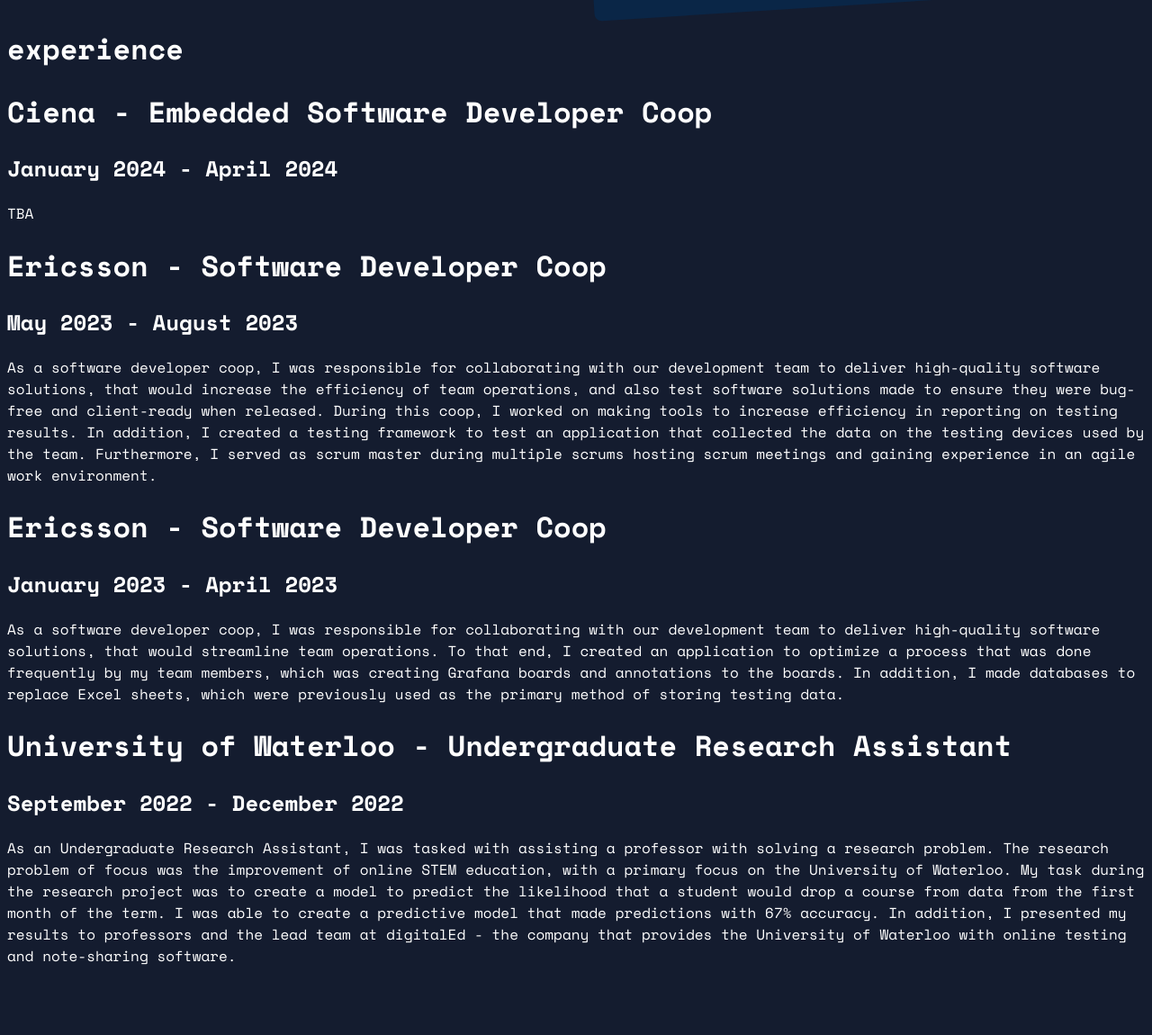
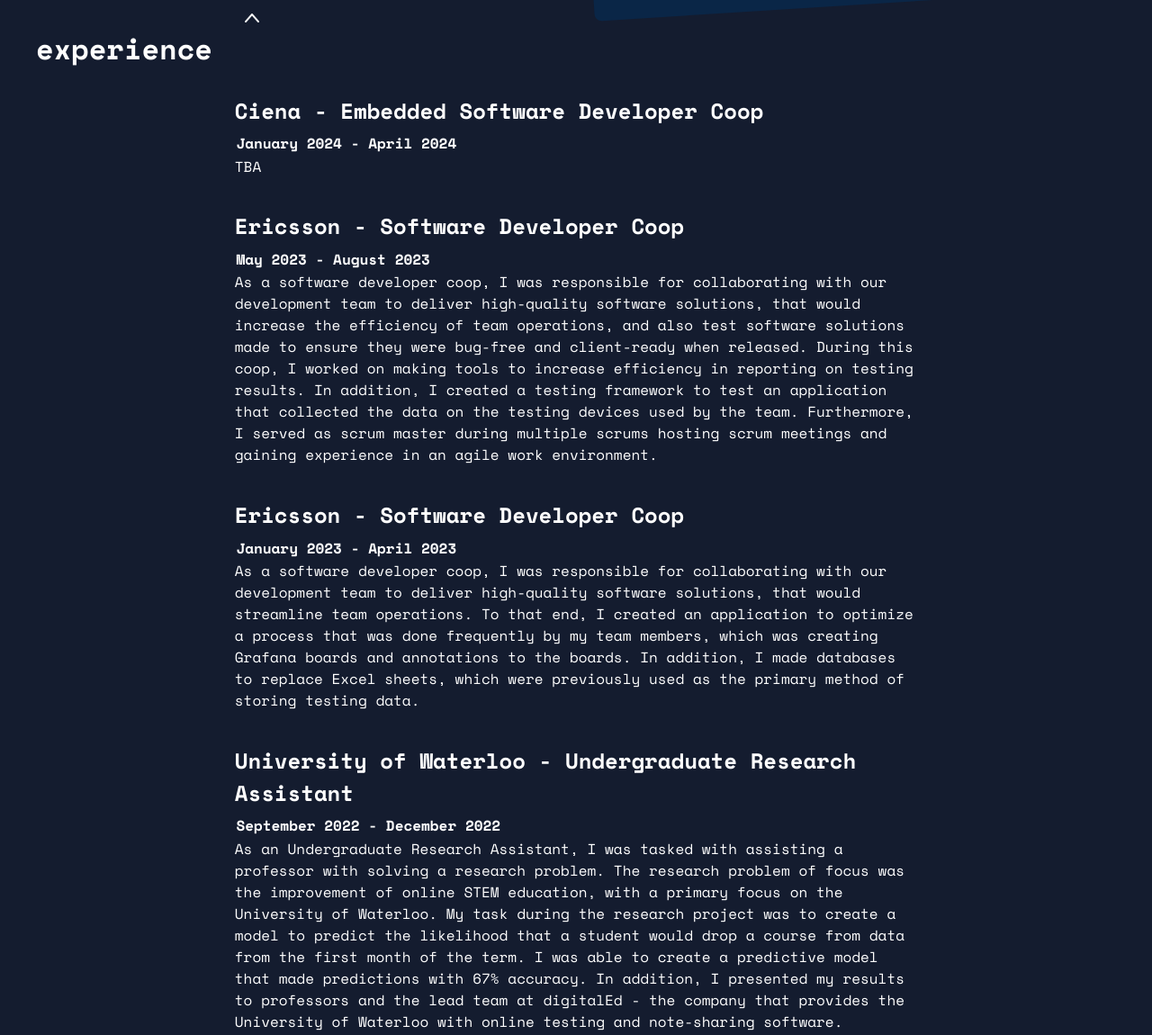
Before and after one commit to aarochuk/portfolio_v2, a plain HTML site: page index.html in a window 1280 px wide. Shown: the part 483-1633 px from the top of the page at 90% size. Before the commit the page ends 1573 px from the top, so only its background shows below. Drawn offline with nearby package versions, Linux system fonts and the light colour scheme.

Commit message:
started project section

```diff
--- a/index.html
+++ b/index.html
@@ -8,7 +8,7 @@
         <title>Andrew Arochukwu</title>
     </head>
     <body>
-        <div class="header">
+        <div id="head" class="header">
             <div class="header-name">
                 <p>andrew a.</p>
             </div>
@@ -38,32 +38,60 @@
             </div>
         </div>
         <div class="experience" id="exp">
-            <h1>experience</h1>
-            <div>
-                <div>
-                    <h1>Ciena - Embedded Software Developer Coop</h1>
-                    <h2>January 2024 - April 2024</h2>
-                    <p> TBA </p>
+            <div class="experience-top">
+                <h1>experience</h1>
+                <a href="#head">
+                    <img src="arrow-up.png" onmouseover="singleArrowHover(this);" onmouseout="singleArrowUnhover(this);">
+                </a>
+            </div>
+            <div class="job-holder">
+                <div class="job">
+                    <h1 class="job-title">Ciena - Embedded Software Developer Coop</h1>
+                    <h2 class="job-date">January 2024 - April 2024</h2>
+                    <p class="job-desc"> TBA </p>
                 </div>
-                <div>
-                    <h1>Ericsson - Software Developer Coop</h1>
-                    <h2>May 2023 - August 2023</h2>
-                    <p>As a software developer coop, I was responsible for collaborating with our development team to deliver high-quality software solutions, that would increase the efficiency of team operations, and also test software solutions made to ensure they were bug-free and client-ready when released. During this coop, I worked on making tools to increase efficiency in reporting on testing results. In addition, I created a testing framework to test an application that collected the data on the testing devices used by the team. Furthermore, I served as scrum master during multiple scrums hosting scrum meetings and gaining experience in an agile work environment.</p>
+                <div class="job">
+                    <h1 class="job-title">Ericsson - Software Developer Coop</h1>
+                    <h2 class="job-date">May 2023 - August 2023</h2>
+                    <p class="job-desc">As a software developer coop, I was responsible for collaborating with our development team to deliver high-quality software solutions, that would increase the efficiency of team operations, and also test software solutions made to ensure they were bug-free and client-ready when released. During this coop, I worked on making tools to increase efficiency in reporting on testing results. In addition, I created a testing framework to test an application that collected the data on the testing devices used by the team. Furthermore, I served as scrum master during multiple scrums hosting scrum meetings and gaining experience in an agile work environment.</p>
                 </div>
-                <div>
-                    <h1>Ericsson - Software Developer Coop</h1>
-                    <h2>January 2023 - April 2023</h2>
-                    <p>As a software developer coop, I was responsible for collaborating with our development team to deliver high-quality software solutions, that would streamline team operations. To that end, I created an application to optimize a process that was done frequently by my team members, which was creating Grafana boards and annotations to the boards. In addition, I made databases to replace Excel sheets, which were previously used as the primary method of storing testing data.</p>
+                <div class="job">
+                    <h1 class="job-title">Ericsson - Software Developer Coop</h1>
+                    <h2 class="job-date">January 2023 - April 2023</h2>
+                    <p class="job-desc">As a software developer coop, I was responsible for collaborating with our development team to deliver high-quality software solutions, that would streamline team operations. To that end, I created an application to optimize a process that was done frequently by my team members, which was creating Grafana boards and annotations to the boards. In addition, I made databases to replace Excel sheets, which were previously used as the primary method of storing testing data.</p>
                 </div>
-                <div>
-                    <h1>University of Waterloo - Undergraduate Research Assistant</h1>
-                    <h2>September 2022 - December 2022</h2>
-                    <p>As an Undergraduate Research Assistant, I was tasked with assisting a professor with solving a research problem. The research problem of focus was the improvement of online STEM education, with a primary focus on the University of Waterloo. My task during the research project was to create a model to predict the likelihood that a student would drop a course from data from the first month of the term. I was able to create a predictive model that made predictions with 67% accuracy. In addition, I presented my results to professors and the lead team at digitalEd - the company that provides the University of Waterloo with online testing and note-sharing software.</p>
+                <div class="job">
+                    <h1 class="job-title">University of Waterloo - Undergraduate Research Assistant</h1>
+                    <h2 class="job-date">September 2022 - December 2022</h2>
+                    <p class="job-desc">As an Undergraduate Research Assistant, I was tasked with assisting a professor with solving a research problem. The research problem of focus was the improvement of online STEM education, with a primary focus on the University of Waterloo. My task during the research project was to create a model to predict the likelihood that a student would drop a course from data from the first month of the term. I was able to create a predictive model that made predictions with 67% accuracy. In addition, I presented my results to professors and the lead team at digitalEd - the company that provides the University of Waterloo with online testing and note-sharing software.</p>
                 </div>
             </div>
         </div>
-        <div class="projects" id="proj"></div>
+        <div class="projects" id="proj">
+            <div class="project-holder">
+                <div class="project">
+                    <div class="project-desc">
+                        <h1>Github Devfinder</h1>
+                        <p>Github Devfinder is a project made with a regular html, css and javascript frontend coupled with a node.js and express js backend. This is a simple project where you can find basic information about a github user by typing their username. You are able to see information on the number of public repositories they have, the number of followers they have, they number of people they are following as well as other public information on their github account.</p>
+                        <button class="view-repo-button">View Repo</button>
+                        <button class="live-demo-button">Live Demo</button>
+                    </div>
+                    <div class="project-image">
+
+                    </div>
+                </div>
+            </div>
+        </div>
         <div class="contact" id="con"></div>
         <div class="footer"></div>
+        <script>
+            function singleArrowHover(element) {
+                element.setAttribute('src', 'arrow-up-hover.png');
+            }
+
+            function singleArrowUnhover(element) {
+                element.setAttribute('src', 'arrow-up.png');
+            }
+        </script>
     </body>
 </html>
--- a/main.css
+++ b/main.css
@@ -85,3 +85,55 @@ body{
 .header-links > a:hover{
     text-decoration: underline;
 }
+
+.job-holder{
+    display: flex;
+    flex-direction: column;
+    justify-content: center;
+    align-items: center;
+    gap: 2em;
+}
+
+.job{
+    width: 60%;
+    display: flex;
+    flex-direction: column;
+    justify-content: center;
+}
+
+.job-title{
+    font-size: 1.5em;
+    margin-block: 0.2em;
+}
+
+.job-date{
+    font-size: 1em;
+    margin: 0.1em;
+}
+
+.job-desc{
+    font-size: 1em;
+    margin: 0;
+}
+
+.job:hover{
+    background: radial-gradient(#0A2647 10%, #141c2f 60%);
+}
+
+.experience-banner{
+    margin: 2em;
+}
+
+.experience-top{
+    display: flex;
+    margin-inline-start: 2em;
+    gap: 2em;
+}
+
+.experience-top > img{
+    object-fit: contain;
+}
+
+.experience-top > h1:hover{
+    color: #0079fe;
+}
```
Also changed, not shown: arrow-up-hover.png (added), arrow-up.png (added).
